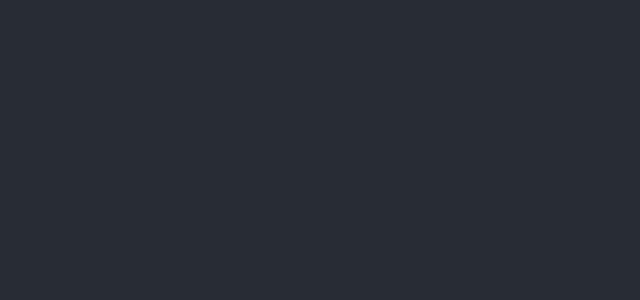
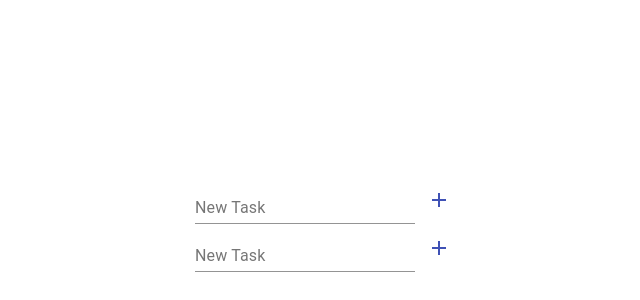
Before and after one commit to kevinngth/todo-list, a React (Create React App) app: page / in a window 1280 px wide. Shown: the part 176-476 px from the top of the page, without its empty margins (311-951 px from the left). Built offline with nearby package versions, Linux system fonts and the light colour scheme.

Commit message:
added form

```diff
--- a/src/App.css
+++ b/src/App.css
@@ -2,37 +2,13 @@
     text-align: center;
 }
 
-.App-logo {
-  height: 40vmin;
-  pointer-events: none;
-}
-
-@media (prefers-reduced-motion: no-preference) {
-  .App-logo {
-    animation: App-logo-spin infinite 20s linear;
-  }
-}
-
 .App-header {
-  background-color: #282c34;
+    background-color: white;
     min-height: 100vh;
     display: flex;
     flex-direction: column;
     align-items: center;
     justify-content: center;
     font-size: calc(10px + 2vmin);
-  color: white;
+    color: black;
 }
-
-.App-link {
-  color: #61dafb;
-}
-
-@keyframes App-logo-spin {
-  from {
-    transform: rotate(0deg);
-  }
-  to {
-    transform: rotate(360deg);
-  }
-}
--- a/src/App.tsx
+++ b/src/App.tsx
@@ -1,12 +1,17 @@
 import React from 'react';
 import './App.css';
+import { Form } from './components/Form';
+import { List } from './components/List';
 
-function App() {
+export const App: React.FC = () => {
     return (
         <div className="App">
-            <header className="App-header"></header>
+            <header className="App-header">
+                <List />
+                <Form />
+            </header>
         </div>
     );
-}
+};
 
 export default App;
--- /dev/null
+++ b/src/components/Form.tsx
@@ -0,0 +1,14 @@
+import React from 'react';
+import { TextField, IconButton } from '@material-ui/core';
+import AddIcon from '@material-ui/icons/Add';
+
+export const Form: React.FC = () => {
+    return (
+        <div>
+            <TextField label="New Task" />
+            <IconButton color="primary" size="medium">
+                <AddIcon />
+            </IconButton>
+        </div>
+    );
+};
--- /dev/null
+++ b/src/components/List.tsx
@@ -0,0 +1,14 @@
+import React from 'react';
+import { TextField, IconButton } from '@material-ui/core';
+import AddIcon from '@material-ui/icons/Add';
+
+export const List: React.FC = () => {
+    return (
+        <div>
+            <TextField label="New Task" />
+            <IconButton color="primary" size="medium">
+                <AddIcon />
+            </IconButton>
+        </div>
+    );
+};
```
Also changed, not shown: package.json (+5 -2 lines), src/index.tsx (+4 -4 lines), tsconfig.json (+4 -7 lines), 2 other files (tests, documents, lock files or other folders). Lines whose indentation alone changed are shown as unchanged.
